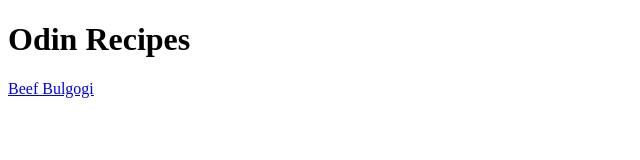
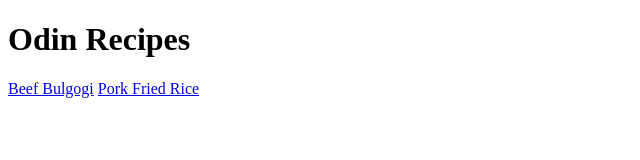
Before and after one commit to justinhcabral/odin-recipes, a plain HTML site: page index.html in a window 1280 px wide. Shown: the whole page, without its empty margins (0-640 px from the left). Drawn offline with Linux system fonts and the light colour scheme.

Commit message:
Add Pork Fried Rice link to index

```diff
--- a/index.html
+++ b/index.html
@@ -7,4 +7,5 @@
     <body>
         <h1>Odin Recipes</h1>
         <a href="./recipes/BeefBulgogi.html">Beef Bulgogi</a>
+        <a href="./recipes/PorkFriedRice.html">Pork Fried Rice</a>
     </body>
```
